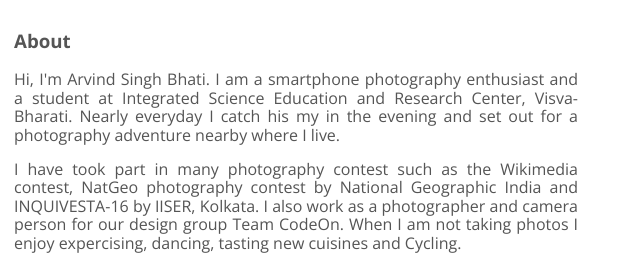
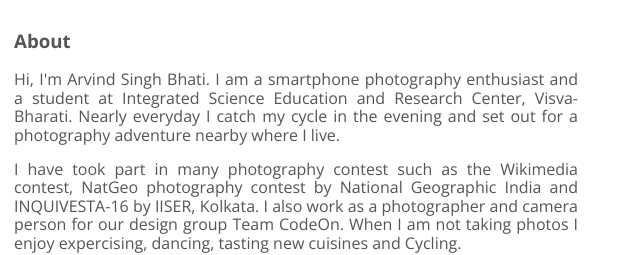
Before and after one commit to SNathJr/arvindsbhati, a plain HTML site: page about.html in a window 1280 px wide. Shown: the part 132-387 px from the top of the page, 532-1172 px from the left. Drawn offline with nearby package versions, Linux system fonts and the light colour scheme.

Commit message:
Almost Complete site

```diff
--- a/about.html
+++ b/about.html
@@ -42,7 +42,7 @@
         <img src="img/Bhati_profile_pic.PNG" alt="Photograph of Arvind S Bhati" class="profile-photo">
         <div id = "about-content">
           <h3> About</h3>
-          <p> Hi, I'm Arvind Singh Bhati. I am a smartphone photography enthusiast and a student at Integrated Science Education and Research Center, Visva-Bharati. Nearly everyday I catch his my in the evening and set out for a photography adventure nearby where I live.</p>
+          <p> Hi, I'm Arvind Singh Bhati. I am a smartphone photography enthusiast and a student at Integrated Science Education and Research Center, Visva-Bharati. Nearly everyday I catch my cycle in the evening and set out for a photography adventure nearby where I live.</p>
           <p> I have took part in many photography contest such as the Wikimedia contest, NatGeo photography contest by National Geographic India and INQUIVESTA-16 by IISER, Kolkata. I also work as a photographer and camera person for our design group Team CodeOn. When I am not taking photos I enjoy expercising, dancing, tasting new cuisines and Cycling.</p>
         </div>
       </section>
```
